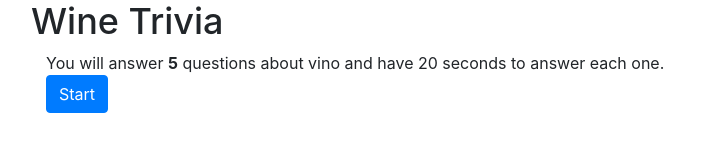
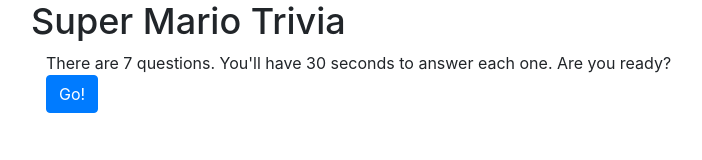
Before and after one commit to markjackson02/HW-Trivia, a plain HTML site: page index.html in a window 1280 px wide. Shown: the whole page, without its empty margins (54-756 px from the left). Drawn offline with nearby package versions, Linux system fonts and the light colour scheme.

Commit message:
added question data

```diff
--- a/assets/css/style.css
+++ b/assets/css/style.css
@@ -6,3 +6,7 @@ h1 {
     display: block;
     margin: 5px auto;
 }
+
+#answer-image {
+    max-width: 350px;
+}
--- a/assets/javascript/app.js
+++ b/assets/javascript/app.js
@@ -1,11 +1,15 @@
-$(document).ready(function() {
+// Features to add:
+    // Dynamic # of answer buttons based on # of possible answers in the 'questions' object (currently assumes 4 possible answers for all questions)
 
+var numQuestions = questions.length;
 var currentQuestion = -1;
 var currentAnswer;
 var numCorrect = 0;
 var numIncorrect = 0;
 var numUnanswered = 0;
 var finalScore;
+
+$(document).ready(function() {
 
     // function reset() {
     //     currentQuestion = -1;
@@ -14,6 +18,8 @@ $(document).ready(function() {
 
     // }
 
+    $("#num-questions").text(numQuestions);
+
     $("#start-btn").click(function(){
         $("#game-start-screen").addClass("d-none");
         $("#question-screen").removeClass("d-none");
@@ -21,24 +27,26 @@ $(document).ready(function() {
     });
 
     $(".possible-answers").click(function() {
-        $("#next-question-btn").removeClass("d-none"); // temporary until timers implemented
+        $("#next-question-btn").removeClass("d-none"); // TO-DO: temporary until timers implemented
         currentAnswer = $(this).text();
         questionResult();
         // TO-DO: need to make buttons unclickable on question result screen
     });
 
-    $("#next-question-btn").click(function() { // temporary until timers implemented
+    $("#next-question-btn").click(function() { // TO-DO: temporary until timers implemented
         $("#next-question-btn").addClass("d-none");
         nextQuestion();
     })
 
     function nextQuestion() {
-        $(".possible-answers").each(function () { // reset colors
+        // reset button colors
+        $(".possible-answers").each(function () {
             $(this).removeClass("btn-danger");
             $(this).removeClass("btn-success");
         });
 
         currentQuestion++;
+        currentAnswer = null;
         if (currentQuestion < questions.length) {
             $(".current-question").text(questions[currentQuestion].question);
             $(".possible-answers").each(function(index) {
@@ -50,10 +58,12 @@ $(document).ready(function() {
     };
 
     function questionResult() {
-            if (currentAnswer === questions[currentQuestion].correctAnswer) { //make correct answer green
+            if (currentAnswer === questions[currentQuestion].correctAnswer) {
                 numCorrect++;
+            } else if (currentAnswer === null) {
+                numUnanswered++;
             } else {
-                numIncorrect++; // TO-DO: once introduct timers, need to account for unanswered
+                numIncorrect++;
             }
 
             $(".possible-answers").each(function(index) {
--- a/assets/javascript/questions.js
+++ b/assets/javascript/questions.js
@@ -1,24 +1,54 @@
 var questions = shuffle([
     // Correct answer is the first one in the options array
     {
-        question: "The earliest archeological evidence of grape wine dates back to",
-        correctAnswer: "6000 B.C.",
-        options: shuffle(["6000 B.C.", "600 B.C.", "60000 B.C.", "600000 B.C."])
+        question: "In which game did Mario first appear?",
+        correctAnswer: "Donkey Kong",
+        options: shuffle(["The Legend of Zelda", "Donkey Kong", "Mario Paint", "Dig-Dug"]),
+        answerImage: "Donkey_Kong.jpg",
+        answerText: "Yep, believe it or not, Mario's first game was Donkey Kong, released in 1981. Back then, though, Donkey Kong was the bad guy, but Mario was still there saving the day."
     },
     {
-        question: "In the United States, for a wine to be vintage-dated and labeled with a country/location of origin, __% of its volume must be from grapes harvested in that year",
-        correctAnswer: "95%",
-        options: shuffle(["95%", "51%", "75%", "100%"])
+        question: "Before Mario became Mario, what was his name?",
+        correctAnswer: "Jumpman",
+        options: shuffle(["Jumpman", "The Plumber", "Redman", "Appleboy"]),
+        answerImage: "Jumpman.jpg",
+        answerText: "Mario was called Jumpman in Donkey Kong, but had his name changed to Mario, after the landlord of Nintendo of America, who bore resemblence to Jumpman."
     },
     {
-        question: "Burgundy wine is only made in:",
-        correctAnswer: "France",
-        options: shuffle(["France", "Italy", "United States", "North Pole"])
+        question: "What is Mario's brother's name?",
+        correctAnswer: "Luigi",
+        options: shuffle(["Luigi", "Toad", "Wario", "Yoshi"]),
+        answerImage: "Luigi.png",
+        answerText: "What started as a color palette swap, Luigi turned into a character of his own, as Mario's taller, skinnier brother!"
     },
     {
-        question: "Sake is a type of wine made from:",
-        correctAnswer: "Rice",
-        options: shuffle(["Rice", "Potatoes", "Wheat", "Gasoline"])
+        question: "Yoshi is a character that most resembles a:",
+        correctAnswer: "Dinosaur",
+        options: shuffle(["Dinosaur", "Mushroom", "Human", "Vine"]),
+        answerImage: "Yoshi.png",
+        answerText: "Since Super Mario World was supposed to take place in Dinosaur Land, Yoshi was designed as a reptile similar to a large lizard. Since the initial design felt out of place, he was redesigned, making Yoshi related to turtles, with the saddle actually being his shell"
+    },
+    {
+        question: "One of Mario's most successful spin-off series was a racing game, for the Super NES. The name of this series is:",
+        correctAnswer: "Mario Kart",
+        answerImage: "Mario_Kart.jpg",
+        options: shuffle(["Mario Kart", "Mario Racing", "Mario Party", "Need for Mario Speed"]),
+        answerText: "Super Mario Kart is the very first Mario Kart game, released in 1992."
+    },
+    {
+        question: "In Super Mario Sunshine for the Gamecube, Mario made friends with a machine. Its name was:",
+        correctAnswer: "FLUDD",
+        options: shuffle(["Dolphin", "FLUDD", "The magic paintbrush", "It had no name"]),
+        answerImage: "FLUDD.jpg",
+        answerText: "FLUDD is an amazing water pump that can not only spray water forwards, but also down, allowing Mario to hover, and even rocket himself into the air."
+
+    },
+    {
+        question: "Mario's first 3D platformer game was:",
+        correctAnswer: "Super Mario 64",
+        options: shuffle(["Super Mario Sunshine", "Super Mario 64", "Super Mario World", "Mario Paint"]),
+        answerImage: "Mario64.jpg",
+        answerText: "Along with Pilotwings 64, it was one of the launch games for the Nintendo 64."
     }
 ]);
 
--- a/index.html
+++ b/index.html
@@ -10,28 +10,31 @@
     <script src="https://code.jquery.com/jquery-3.3.1.min.js" integrity="sha256-FgpCb/KJQlLNfOu91ta32o/NMZxltwRo8QtmkMRdAu8=" crossorigin="anonymous"></script>
     <script type="text/javascript" src="assets/javascript/questions.js"></script>
     <script type="text/javascript" src="assets/javascript/app.js"></script>
-    <title>Wine Trivia</title>
+    <title>Super Mario Trivia</title>
 </head>
 <body>
     <div class="container">
-        <h1>Wine Trivia</h1>
+        <h1>Super Mario Trivia</h1>
         <div class="container" id="game-window">
             <div id="game-start-screen">
                 <div id="instructions">
-                    You will answer <strong>5</strong> questions about vino and have 20 seconds to answer each one.
+                    There are <span id="num-questions"></span> questions. You'll have 30 seconds to answer each one. Are you ready?
                 </div>
-                <button type="button" class="btn btn-primary" id="start-btn">Start</button>
+                <button type="button" class="btn btn-primary" id="start-btn">Go!</button>
             </div>
             <div class="d-none" id="question-screen">
                 <div class="current-question"></div>
                 <div id="countdown-timer"></div>
-                <div id="question-result"></div>
                 <div id="answer-options">
                     <button type="button" class="btn btn-primary possible-answers"></button>
                     <button type="button" class="btn btn-primary possible-answers"></button>
                     <button type="button" class="btn btn-primary possible-answers"></button>
                     <button type="button" class="btn btn-primary possible-answers"></button>
                     <button type="button" class="btn btn-success d-none" id="next-question-btn">Next Question</button> <!-- temporary until timers implemented -->
+                </div>
+                <div class="d-none" id="question-result">
+                    <img id="answer-image">
+                    <div id="answer-text"></div>
                 </div>
             </div>
             <div class="d-none" id="game-over-screen">
```
Lines whose indentation alone changed are shown as unchanged.
